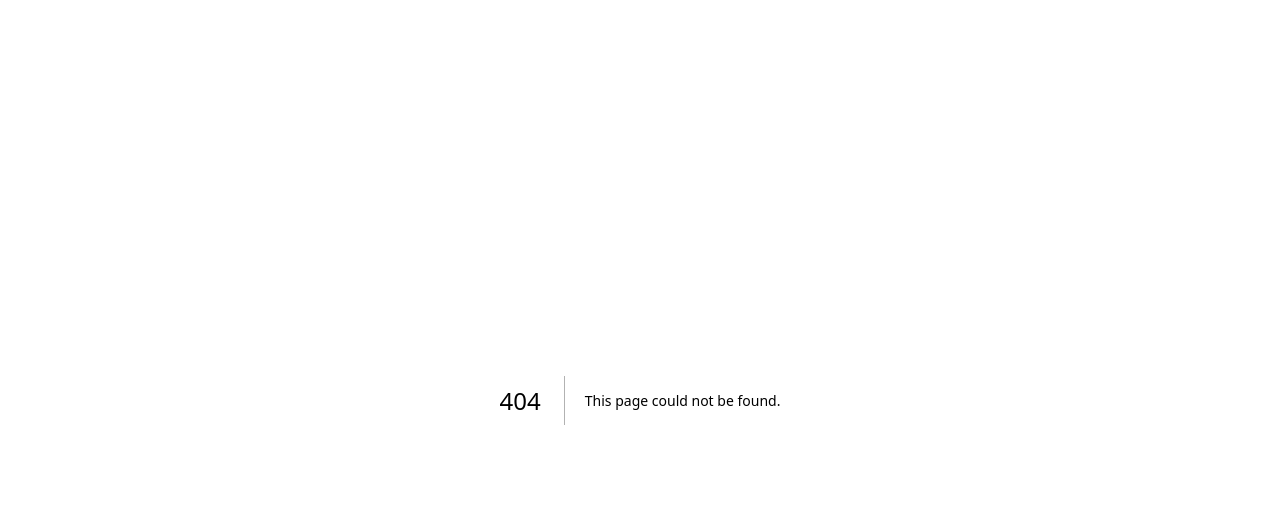
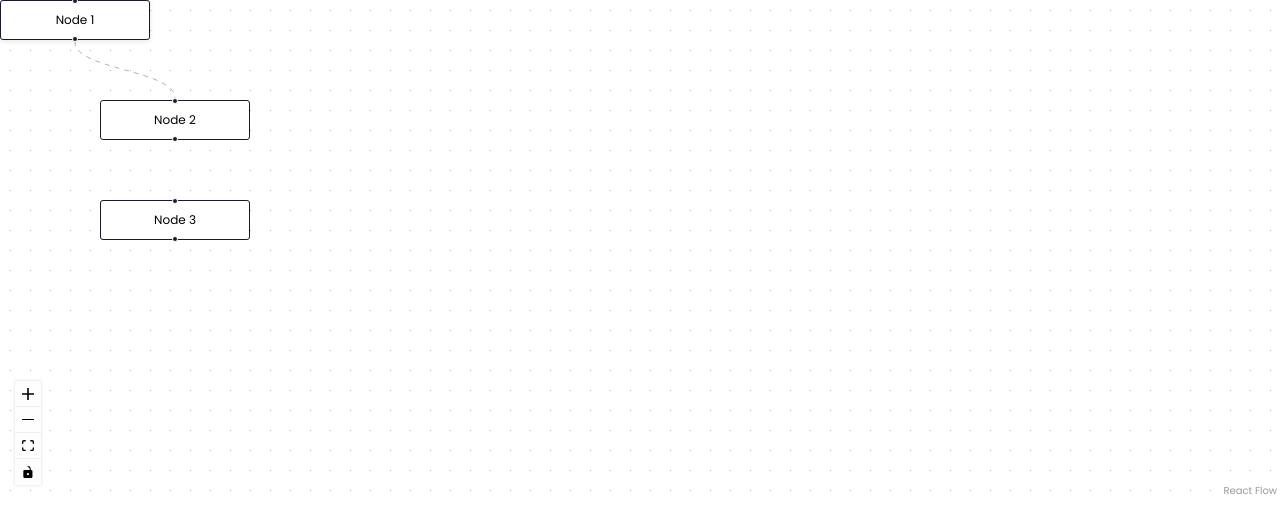
Before and after one commit to subhraneel2005/MentoMap, a Next.js app: page /student/roadmap in a window 1280 px wide. Before the commit this address had no page. Shown: the top 532 px of the page. Built offline with nearby package versions, Linux system fonts and the light colour scheme.

Commit message:
react flow integrated nodes and edges with custome edges that we can delete as well

```diff
--- /dev/null
+++ b/src/app/student/roadmap/page.js
@@ -0,0 +1,9 @@
+import Roadmap from "@/components/Roadmap";
+
+export default function Map() {
+    return (
+      <>
+        <Roadmap/>
+      </>
+    );
+  }
--- /dev/null
+++ b/src/components/CustomEdge.jsx
@@ -0,0 +1,41 @@
+import { RxCrossCircled } from "react-icons/rx";
+
+import {
+    BaseEdge,
+    EdgeLabelRenderer,
+    getStraightPath,
+    useReactFlow,
+  } from '@xyflow/react';
+
+function CustomEdge({ id, sourceX, sourceY, targetX, targetY }) {
+    const { setEdges } = useReactFlow();
+    const [edgePath, labelX, labelY] = getStraightPath({
+      sourceX,
+      sourceY,
+      targetX,
+      targetY,
+    });
+
+    return (
+      <>
+        <BaseEdge id={id} path={edgePath} />
+        <EdgeLabelRenderer>
+          <RxCrossCircled
+            style={{
+              position: 'absolute',
+              transform: `translate(-50%, -50%) translate(${labelX}px,${labelY}px)`,
+              pointerEvents: 'all',
+              color: 'red'
+            }}
+
+            onClick={() => {
+              setEdges((es) => es.filter((e) => e.id !== id));
+            }}
+            size={20}
+          />
+        </EdgeLabelRenderer>
+      </>
+    );
+  }
+
+  export default CustomEdge
--- a/src/components/LandingPage.jsx
+++ b/src/components/LandingPage.jsx
@@ -1,11 +1,18 @@
-import React from 'react'
-import Nav from './Nav'
+'use client'
+
+import { useRouter } from 'next/navigation'
+
+
+
 
 function LandingPage() {
+
+  const router = useRouter();
+
   return (
     <div className='min-h-screen w-full flex flex-col justify-center items-center'>
         <div className='-mt-28 text-center'>
-          <h1 className='text-4xl md:text-[4vw] font-extrabold'>Master Skills</h1>
+          <h1 className='text-4xl md:text-[4vw] font-extrabold'>Master <span className='text-green-600'>Skills</span></h1>
           <h1 className='text-4xl md:text-[4vw] font-extrabold mt-7'>Map Your Journey</h1>
           <p className='text-[17px] text-gray-700 mt-10'>Explore Roadmaps of your favorite skill.</p>
           <p className='text-[17px] text-gray-700'>Build projects and earn badges while you learn.</p>
@@ -13,7 +20,8 @@ function LandingPage() {
         </div>
 
         <div className='flex gap-6'>
-          <button className='px-4 py-2 rounded-[24px] mt-16 text-white bg-green-600 border-2 border-green-950 hover:bg-green-700 duration-300  text-[16px]'>Im a student</button>
+          <button onClick={() => router.push('/student/roadmap')} className='px-4 py-2 rounded-[24px] mt-16 text-white bg-green-700 border-2 border-green-950 hover:bg-green-800 duration-300  text-[16px]'>Im a student</button>
+
           <button className='px-4 py-2   text-[16px] rounded-[24px] mt-16 text-black bg-sky-300 border-2 border-sky-900 hover:bg-sky-400 duration-300'>Im a Mentor</button>
         </div>
     </div>
--- /dev/null
+++ b/src/components/Roadmap.jsx
@@ -0,0 +1,73 @@
+'use client'
+
+import { useState, useCallback } from 'react';
+import {
+  ReactFlow,
+  Controls,
+  Background,
+  applyNodeChanges,
+  applyEdgeChanges,
+  addEdge,
+  useNodesState,
+} from '@xyflow/react';
+import '@xyflow/react/dist/style.css';
+import CustomEdge from './CustomEdge';
+
+    const initNodes = [
+        {
+          id: '1',
+          data: { label: 'Node 1' },
+          position: { x: 0, y: 0 },
+        },
+        {
+          id: '2',
+          data: { label: 'Node 2' },
+          position: { x: 100, y: 100 },
+        },
+        {
+            id: '3',
+            data: { label: 'Node 3' },
+            position: { x: 100, y: 200 },
+        }
+      ];
+
+      const initEdges = [{id:1-2, source:'1', target:'2', animated:true, type: 'custom-edge'}];
+      const edgeTypes = {
+        'custom-edge': CustomEdge,
+      };
+function Roadmap() {
+
+      const [nodes, setNodes, onNodesChange] = useNodesState(initNodes);
+      const [edges, setEdges, onEdgesChange] = useNodesState(initEdges);
+
+      //connect the nodes with the edges
+      const connect = useCallback((connection) => {
+        const edge = {...connection, id: `${edges.length}+1`, animated:true, type: 'custom-edge'}
+        setEdges((prevEdges) => addEdge(edge ,prevEdges))
+      })
+
+        const styles = {
+            background: '#fff',
+            width: '100%',
+            height: 300,
+          };
+
+  return (
+        <div  style={{ height: 500 }}>
+            <ReactFlow
+                nodes={nodes}
+                style={styles}
+                edges={edges}
+                onNodesChange={onNodesChange}
+                onEdgesChange={onEdgesChange}
+                onConnect={connect}
+                fitview
+            >
+            <Background />
+            <Controls />
+            </ReactFlow>
+        </div>
+  )
+}
+
+export default Roadmap
```
